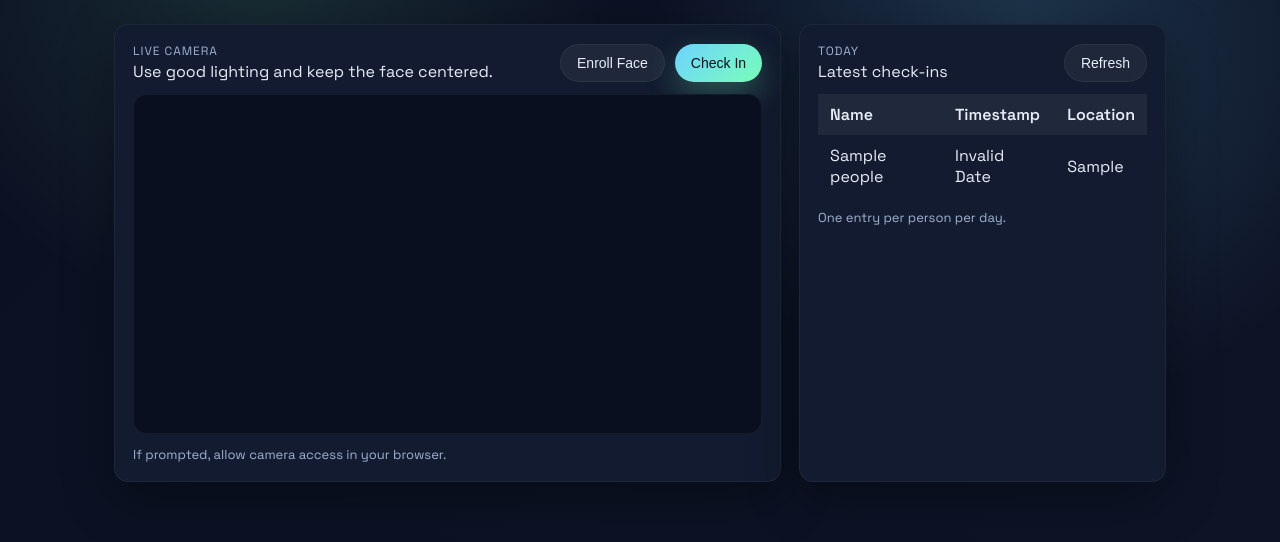
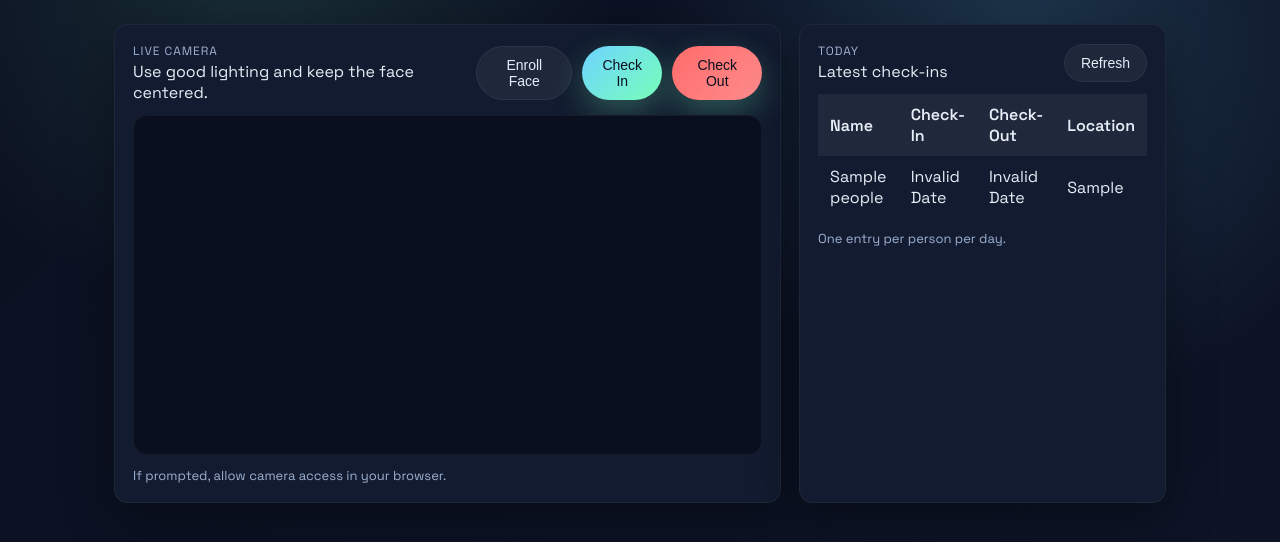
Before and after one commit to janakiraman-arch/attendance-app-render, a Flask app: page / in a window 1280 px wide. Shown: the part 200-742 px from the top of the page. Run offline with Flask 3, Linux system fonts and the light colour scheme; tables that the repository leaves empty hold one stand-in row (values such as "Sample post").

Commit message:
Add check-out functionality, geolocation via ipapi, animated UI elements, and CSV exporting

```diff
--- a/attendance_app.py
+++ b/attendance_app.py
@@ -8,9 +8,10 @@ from pathlib import Path
 from typing import List, Tuple
 
 import cv2
+import csv
 import face_recognition
 import numpy as np
-from flask import Flask, jsonify, render_template, request
+from flask import Flask, jsonify, render_template, request, send_file
 
 APP_ROOT = Path(__file__).parent
 DB_PATH = APP_ROOT / "attendance.db"
@@ -47,6 +48,11 @@ def ensure_db() -> None:
     # Migrate existing database
     try:
         conn.execute("ALTER TABLE attendance ADD COLUMN location TEXT DEFAULT 'Unknown Location'")
+    except sqlite3.OperationalError:
+        pass
+
+    try:
+        conn.execute("ALTER TABLE attendance ADD COLUMN check_out_ts TEXT")
     except sqlite3.OperationalError:
         pass
 
@@ -101,7 +107,7 @@ def dashboard():
 
     recent_records = conn.execute(
         """
-        SELECT p.name, a.ts, a.day, a.location
+        SELECT p.name, a.ts, a.day, a.location, a.check_out_ts
         FROM attendance a
         JOIN people p ON a.person_id = p.id
         ORDER BY a.ts DESC
@@ -188,18 +194,32 @@ def recognize():
     name = known_names[best_idx]
 
     location = payload.get("location", "Unknown Location")
+    action = payload.get("action", "check_in")
 
     conn = sqlite3.connect(DB_PATH)
     today = date.today().isoformat()
     timestamp = datetime.now().isoformat(timespec="seconds")
-    conn.execute(
-        "INSERT OR IGNORE INTO attendance(person_id, ts, day, location) VALUES (?, ?, ?, ?)",
-        (person_id, timestamp, today, location),
-    )
+
+    if action == "check_out":
+        # Check if checked in today
+        check = conn.execute("SELECT id FROM attendance WHERE person_id = ? AND day = ?", (person_id, today)).fetchone()
+        if not check:
+            conn.close()
+            return jsonify({"error": "No check-in found for today, please check in first."}), 400
+        conn.execute(
+            "UPDATE attendance SET check_out_ts = ? WHERE person_id = ? AND day = ?",
+            (timestamp, person_id, today),
+        )
+    else:
+        conn.execute(
+            "INSERT OR IGNORE INTO attendance(person_id, ts, day, location) VALUES (?, ?, ?, ?)",
+            (person_id, timestamp, today, location),
+        )
+
     conn.commit()
     conn.close()
 
-    return jsonify({"matched": True, "name": name, "distance": best_distance, "timestamp": timestamp, "location": location})
+    return jsonify({"matched": True, "name": name, "distance": best_distance, "timestamp": timestamp, "location": location, "action": action})
 
 
 @app.route("/api/attendance", methods=["GET"])
@@ -207,14 +227,39 @@ def attendance():
     conn = sqlite3.connect(DB_PATH)
     rows = conn.execute(
         """
-        SELECT a.ts, p.name, a.location
+        SELECT a.ts, p.name, a.location, a.check_out_ts
         FROM attendance a
         JOIN people p ON a.person_id = p.id
         ORDER BY a.ts DESC
         """
     ).fetchall()
     conn.close()
-    return jsonify([{"name": row[1], "timestamp": row[0], "location": row[2] or "Unknown Location"} for row in rows])
+    return jsonify([{"name": row[1], "timestamp": row[0], "location": row[2] or "Unknown Location", "checkout": row[3]} for row in rows])
+
+
+@app.route("/api/export", methods=["GET"])
+def export_csv():
+    conn = sqlite3.connect(DB_PATH)
+    rows = conn.execute(
+        """
+        SELECT p.name, a.ts, a.check_out_ts, a.day, a.location
+        FROM attendance a
+        JOIN people p ON a.person_id = p.id
+        ORDER BY a.ts DESC
+        """
+    ).fetchall()
+    conn.close()
+
+    si = io.StringIO()
+    cw = csv.writer(si)
+    cw.writerow(["Name", "Check-in Time", "Check-out Time", "Date", "Location"])
+    for r in rows:
+        cw.writerow([r[0], r[1], r[2] if r[2] else "--", r[3], r[4] or "Unknown Location"])
+
+    output = io.BytesIO()
+    output.write(si.getvalue().encode('utf-8'))
+    output.seek(0)
+    return send_file(output, mimetype="text/csv", as_attachment=True, download_name=f"attendance_{date.today().isoformat()}.csv")
 
 
 @app.route("/api/health", methods=["GET"])
--- a/static/main.js
+++ b/static/main.js
@@ -4,8 +4,29 @@ const statusEl = document.getElementById('status');
 const toastEl = document.getElementById('toast');
 const enrollBtn = document.getElementById('enrollBtn');
 const checkBtn = document.getElementById('checkBtn');
+const checkoutBtn = document.getElementById('checkoutBtn');
 const refreshBtn = document.getElementById('refreshBtn');
 const tableBody = document.querySelector('#attendanceTable tbody');
+const scanOverlay = document.getElementById('scanOverlay');
+
+function playDing() {
+  try {
+    const ctx = new (window.AudioContext || window.webkitAudioContext)();
+    const osc = ctx.createOscillator();
+    const gain = ctx.createGain();
+    osc.type = 'sine';
+    osc.frequency.setValueAtTime(880, ctx.currentTime);
+    osc.frequency.exponentialRampToValueAtTime(1760, ctx.currentTime + 0.1);
+    gain.gain.setValueAtTime(0.15, ctx.currentTime);
+    gain.gain.exponentialRampToValueAtTime(0.01, ctx.currentTime + 0.3);
+    osc.connect(gain);
+    gain.connect(ctx.destination);
+    osc.start();
+    osc.stop(ctx.currentTime + 0.3);
+  } catch (e) {
+    // AudioContext not supported or blocked
+  }
+}
 
 function setStatus(text) {
   statusEl.textContent = text;
@@ -15,7 +36,10 @@ function showToast(message, ok = true) {
   toastEl.textContent = message;
   toastEl.style.borderColor = ok ? 'rgba(120,255,186,0.5)' : 'rgba(255,107,107,0.8)';
   toastEl.classList.add('show');
+
+  if (ok) playDing();
   speak(message);
+
   setTimeout(() => toastEl.classList.remove('show'), 2500);
 }
 
@@ -61,6 +85,9 @@ async function enroll() {
     return;
   }
   setStatus('enrolling…');
+
+  if (scanOverlay) scanOverlay.classList.add('scanning');
+
   const res = await fetch('/api/enroll', {
     method: 'POST',
     headers: { 'Content-Type': 'application/json' },
@@ -72,43 +99,93 @@ async function enroll() {
   } else {
     showToast(data.error || 'Enroll failed', false);
   }
+
+  if (scanOverlay) scanOverlay.classList.remove('scanning');
+
   setStatus('idle');
   await loadAttendance();
 }
 
-function getLocation() {
-  return new Promise((resolve) => {
+async function getLocation() {
+  try {
+    // 1. Try IP-based location first (Bypasses macOS Webview permission issues entirely)
+    const ipRes = await fetch('https://ipapi.co/json/');
+    if (ipRes.ok) {
+      const ipData = await ipRes.json();
+      if (ipData.city) {
+        return `${ipData.city}, ${ipData.region}`;
+      }
+    }
+  } catch (e) {
+    console.warn("IP Geolocation failed, falling back to navigator", e);
+  }
+
+  // 2. Fallback to navigator.geolocation (Only works cleanly in standard browsers, not desktop webviews)
+  return new Promise((resolve, reject) => {
     if (!navigator.geolocation) {
-      resolve('Geolocation not supported');
+      reject('Geolocation is not supported by your browser');
       return;
     }
     navigator.geolocation.getCurrentPosition(
-      (pos) => resolve(`${pos.coords.latitude.toFixed(4)}, ${pos.coords.longitude.toFixed(4)}`),
-      (err) => resolve('Location access denied')
+      async (pos) => {
+        const lat = pos.coords.latitude;
+        const lon = pos.coords.longitude;
+        try {
+          const res = await fetch(`https://nominatim.openstreetmap.org/reverse?format=json&lat=${lat}&lon=${lon}&zoom=18&addressdetails=1`);
+          const data = await res.json();
+          if (data && data.address) {
+            const addr = data.address;
+            const place = addr.road || addr.suburb || addr.city || addr.town || addr.village || 'Unknown';
+            resolve(`${place} (${lat.toFixed(2)}, ${lon.toFixed(2)})`);
+          } else {
+             resolve(`${lat.toFixed(4)}, ${lon.toFixed(4)}`);
+          }
+        } catch (e) {
+          resolve(`${lat.toFixed(4)}, ${lon.toFixed(4)}`);
+        }
+      },
+      (err) => reject('Location access denied. Please allow location to mark attendance.')
     );
   });
 }
 
-async function recognize() {
+async function recognize(action = 'check_in') {
   const frame = captureFrame();
   if (!frame) {
     showToast('Camera not ready', false);
     return;
   }
   setStatus('getting location…');
-  const location = await getLocation();
+  let location;
+  try {
+    location = await getLocation();
+  } catch (err) {
+    showToast(err, false);
+    setStatus('idle');
+    return;
+  }
   setStatus('checking…');
+
+  if (scanOverlay) scanOverlay.classList.add('scanning');
+
   const res = await fetch('/api/recognize', {
     method: 'POST',
     headers: { 'Content-Type': 'application/json' },
-    body: JSON.stringify({ image: frame, location })
+    body: JSON.stringify({ image: frame, location, action })
   });
   const data = await res.json();
   if (res.ok && data.matched) {
-    showToast(`Hi ${data.name}! Attendance saved.`);
+    if (action === "check_out") {
+      showToast(`Bye ${data.name}! Check-out saved.`);
+    } else {
+      showToast(`Hi ${data.name}! Check-in saved.`);
+    }
   } else {
     showToast(data.error || 'No match found', false);
   }
+
+  if (scanOverlay) scanOverlay.classList.remove('scanning');
+
   setStatus('idle');
   await loadAttendance();
 }
@@ -117,15 +194,19 @@ async function loadAttendance() {
   const res = await fetch('/api/attendance');
   const rows = await res.json();
   tableBody.innerHTML = '';
-  rows.forEach(({ name, timestamp, location }) => {
+  rows.forEach(({ name, timestamp, location, checkout }) => {
     const tr = document.createElement('tr');
-    tr.innerHTML = `<td>${name}</td><td>${new Date(timestamp).toLocaleString()}</td><td>${location || 'Unknown'}</td>`;
+    tr.innerHTML = `<td>${name}</td>
+                    <td>${new Date(timestamp).toLocaleTimeString()}</td>
+                    <td>${checkout ? new Date(checkout).toLocaleTimeString() : '--'}</td>
+                    <td>${location || 'Unknown'}</td>`;
     tableBody.appendChild(tr);
   });
 }
 
 enrollBtn.addEventListener('click', enroll);
-checkBtn.addEventListener('click', recognize);
+checkBtn.addEventListener('click', () => recognize('check_in'));
+if (checkoutBtn) checkoutBtn.addEventListener('click', () => recognize('check_out'));
 refreshBtn.addEventListener('click', loadAttendance);
 
 (async function bootstrap() {
--- a/static/styles.css
+++ b/static/styles.css
@@ -145,6 +145,29 @@ video {
   display: block;
 }
 
+.scan-overlay {
+  position: absolute;
+  top: 0;
+  left: 0;
+  width: 100%;
+  height: 4px;
+  background: var(--accent);
+  box-shadow: 0 0 10px var(--accent), 0 0 20px var(--accent);
+  opacity: 0;
+  pointer-events: none;
+}
+
+.scan-overlay.scanning {
+  animation: scan 1.5s ease-in-out infinite;
+  opacity: 1;
+}
+
+@keyframes scan {
+  0% { top: 0%; }
+  50% { top: calc(100% - 4px); }
+  100% { top: 0%; }
+}
+
 .hint {
   color: var(--muted);
   margin: 0;
@@ -163,6 +186,15 @@ th, td {
 
 thead tr {
   background: rgba(255,255,255,0.06);
+}
+
+tbody tr {
+  animation: fade-in 0.3s ease-out backwards;
+}
+
+@keyframes fade-in {
+  from { opacity: 0; transform: translateY(10px); }
+  to { opacity: 1; transform: translateY(0); }
 }
 
 tbody tr:nth-child(even) {
--- a/templates/index.html
+++ b/templates/index.html
@@ -33,11 +33,13 @@
           <div class="actions">
             <button id="enrollBtn" class="ghost">Enroll Face</button>
             <button id="checkBtn" class="primary">Check In</button>
+            <button id="checkoutBtn" class="primary" style="background: linear-gradient(135deg, var(--danger) 0%, #ff8c8c 100%);">Check Out</button>
           </div>
         </div>
         <div class="video-wrap">
           <video id="video" autoplay playsinline></video>
           <canvas id="canvas" hidden></canvas>
+          <div id="scanOverlay" class="scan-overlay"></div>
         </div>
         <p class="hint">If prompted, allow camera access in your browser.</p>
       </section>
@@ -52,7 +54,7 @@
         </div>
         <table id="attendanceTable">
           <thead>
-            <tr><th>Name</th><th>Timestamp</th><th>Location</th></tr>
+            <tr><th>Name</th><th>Check-In</th><th>Check-Out</th><th>Location</th></tr>
           </thead>
           <tbody></tbody>
         </table>
```
Also changed, not shown: templates/dashboard.html (+8 -1 lines).
